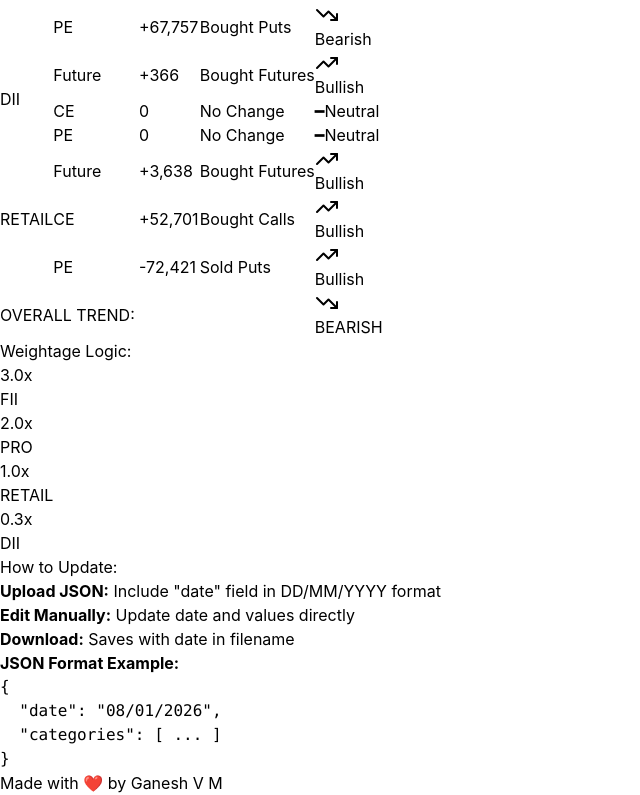
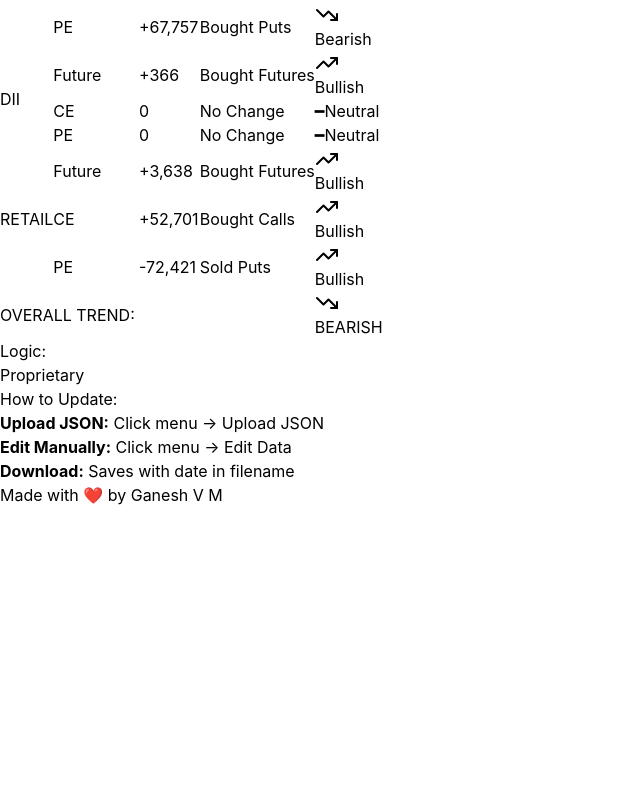
Before and after one commit to ganeshvm768/fii-dii-tracker, a React (Vite) app: page / in a window 1280 px wide. Shown: the part 1998-2793 px from the top of the page, without its empty margins (0-640 px from the left). After the commit the page ends 2505 px from the top, so only its background shows below. Built offline with nearby package versions, Linux system fonts and the light colour scheme; the HTML template or start-up script is replaced by a standard one.

Commit message:
Instructions Edit

```diff
--- a/src/App.jsx
+++ b/src/App.jsx
@@ -632,13 +632,13 @@ const FIIDIITracker = () => {
 
           {/* Info Section */}
           <div className="mt-6 bg-gray-800 rounded-lg p-4 md:p-6 border border-gray-700">
-            <h3 className="text-base md:text-lg font-semibold mb-3">Weightage Logic:</h3>
+            <h3 className="text-base md:text-lg font-semibold mb-3">Logic:</h3>
             <div className="grid grid-cols-2 md:grid-cols-4 gap-2 md:gap-4 mb-4">
               <div className="bg-gray-700 p-2 md:p-3 rounded text-center">
-                <div className="text-xl md:text-2xl font-bold text-blue-400">3.0x</div>
-                <div className="text-xs md:text-sm text-gray-300">FII</div>
+                <div className="text-xl md:text-2xl font-bold text-blue-400">Proprietary</div>
+               {/* <div className="text-xs md:text-sm text-gray-300">FII</div> */}
               </div>
-              <div className="bg-gray-700 p-2 md:p-3 rounded text-center">
+             {/* <div className="bg-gray-700 p-2 md:p-3 rounded text-center">
                 <div className="text-xl md:text-2xl font-bold text-purple-400">2.0x</div>
                 <div className="text-xs md:text-sm text-gray-300">PRO</div>
               </div>
@@ -649,17 +649,17 @@ const FIIDIITracker = () => {
               <div className="bg-gray-700 p-2 md:p-3 rounded text-center">
                 <div className="text-xl md:text-2xl font-bold text-gray-400">0.3x</div>
                 <div className="text-xs md:text-sm text-gray-300">DII</div>
-              </div>
+              </div> */}
             </div>
 
             <h3 className="text-base md:text-lg font-semibold mb-2 mt-4">How to Update:</h3>
             <ol className="space-y-1 text-gray-300 list-decimal list-inside text-sm md:text-base">
-              <li><strong className="text-green-400">Upload JSON:</strong> Include "date" field in DD/MM/YYYY format</li>
-              <li><strong className="text-purple-400">Edit Manually:</strong> Update date and values directly</li>
+              <li><strong className="text-green-400">Upload JSON:</strong> Click menu → Upload JSON</li>
+              <li><strong className="text-purple-400">Edit Manually:</strong> Click menu → Edit Data</li>
               <li><strong className="text-yellow-400">Download:</strong> Saves with date in filename</li>
             </ol>
 
-            <div className="mt-4 bg-gray-700/50 p-3 rounded text-sm">
+           {/* <div className="mt-4 bg-gray-700/50 p-3 rounded text-sm">
               <p className="text-gray-300 mb-2"><strong>JSON Format Example:</strong></p>
               <pre className="text-xs text-green-400 overflow-x-auto">
 {`{
@@ -667,7 +667,7 @@ const FIIDIITracker = () => {
   "categories": [ ... ]
 }`}
               </pre>
-            </div>
+            </div> */}
           </div>
         </div>
       </div>
```
